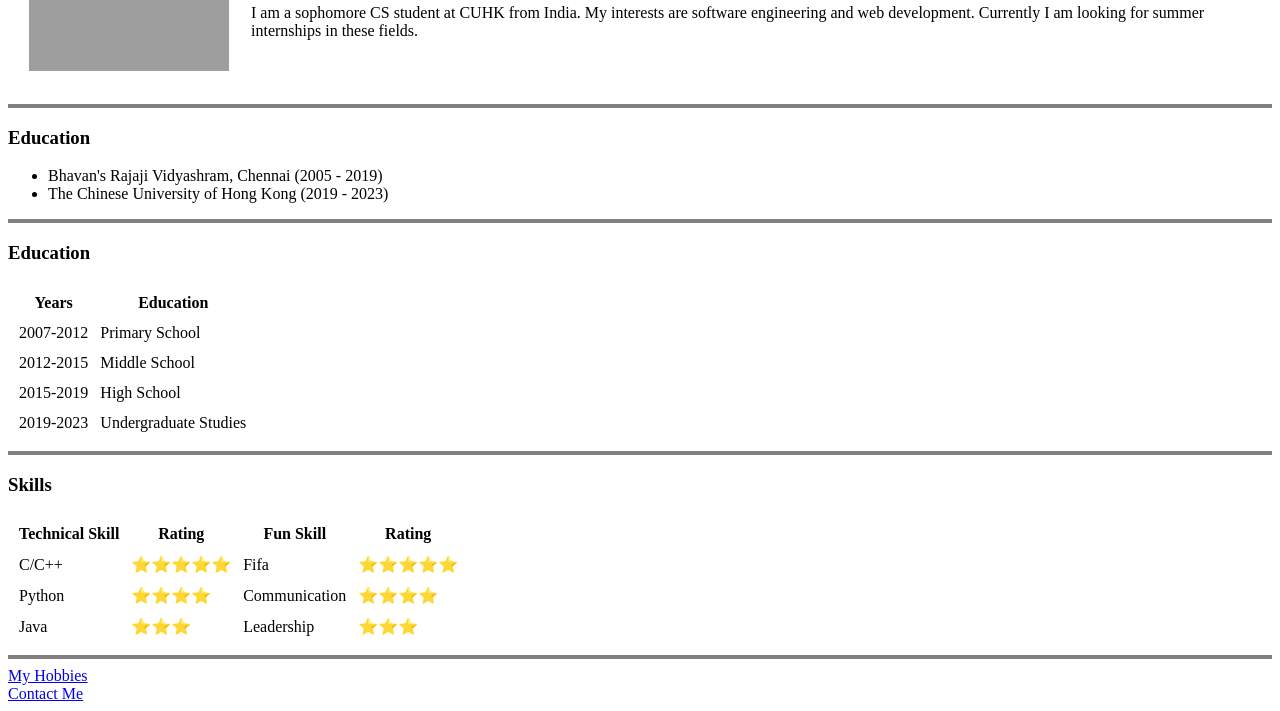
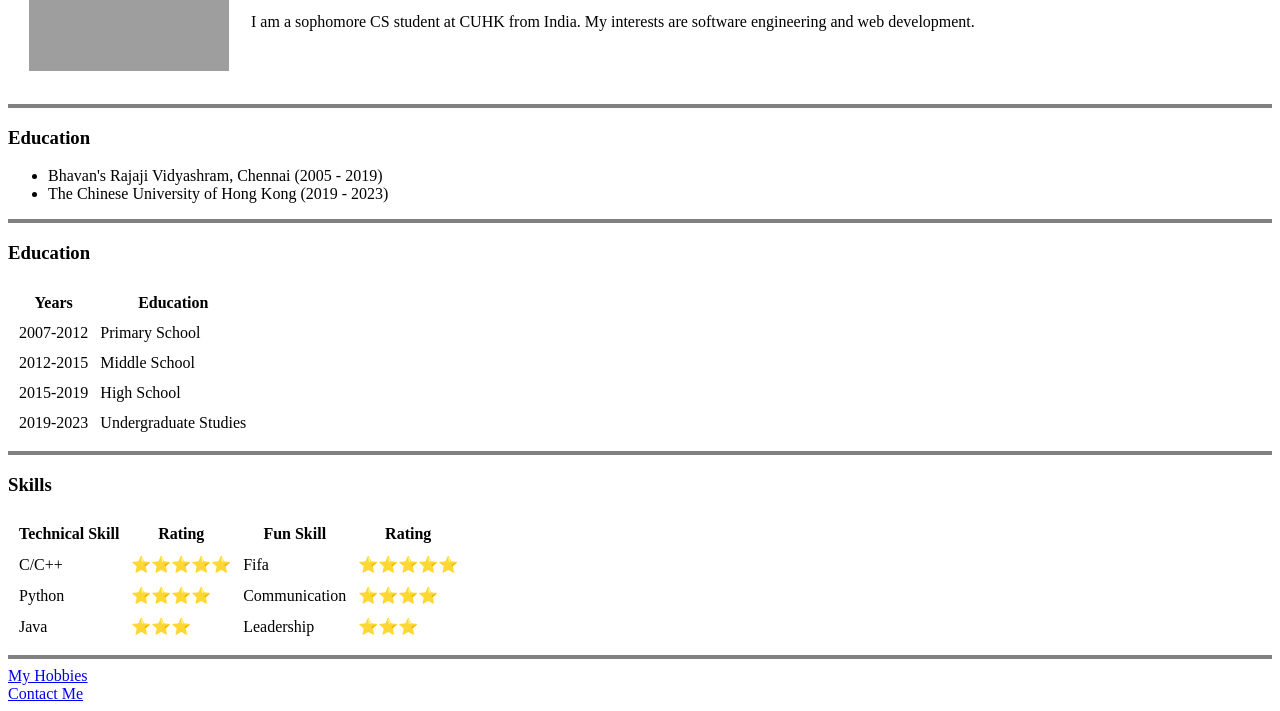
Before and after one commit to mvw12/cv, a plain HTML site: page index.html in a window 1280 px wide. Shown: the part 158-869 px from the top of the page. Drawn offline with Linux system fonts and the light colour scheme; grey boxes are pictures that could not be loaded.

Commit message:
Update index.html

```diff
--- a/index.html
+++ b/index.html
@@ -18,8 +18,7 @@
           <em><strong>CS Student</strong> at <a href = "https://www.cuhk.edu.hk/english/index.html">CUHK</a>.</em>
         </p>
         <p>
-          I am a sophomore CS student at CUHK from India. My interests are software engineering and web development. Currently I am
-          looking for summer internships in these fields.
+          I am a sophomore CS student at CUHK from India. My interests are software engineering and web development.
         </p>
       </td>
     </tr>
```
